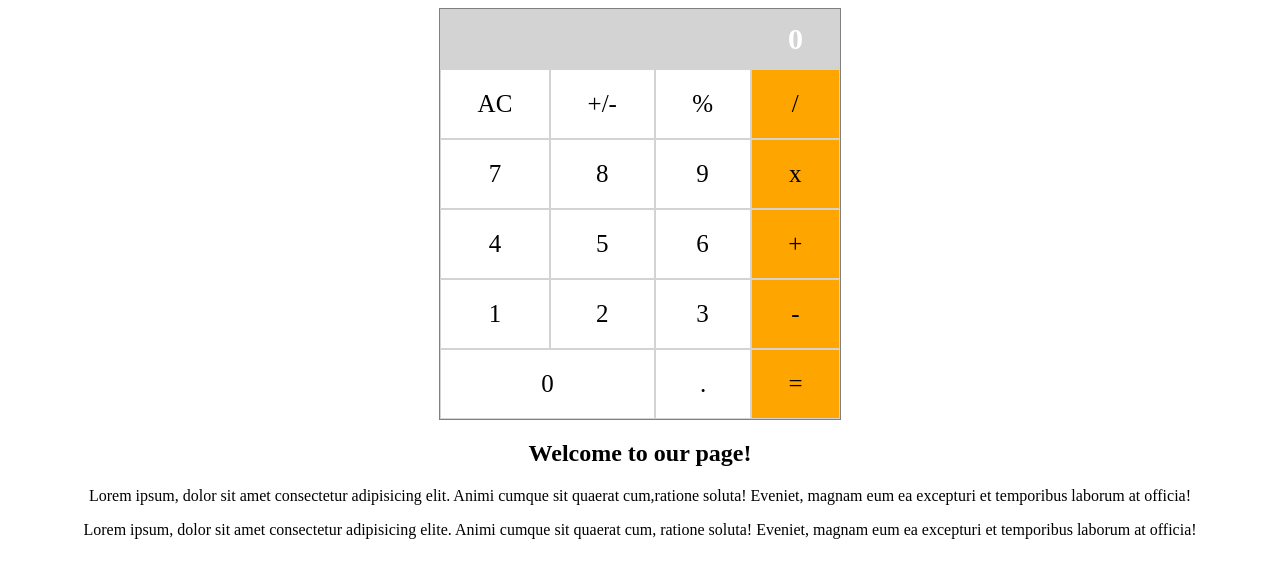
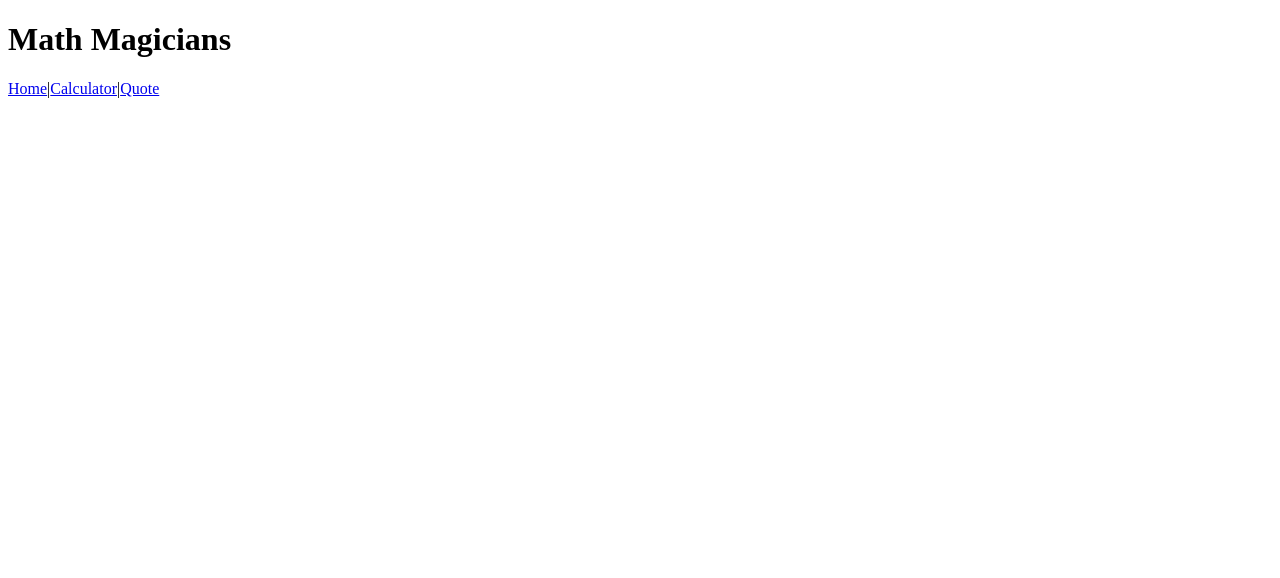
Before and after one commit to MarcoAurelioAntonio/Math-Magicians, a React (Create React App) app: page / in a window 1280 px wide. Shown: the top 578 px of the page. Built offline with nearby package versions, Linux system fonts and the light colour scheme.

Commit message:
Create navbar and refactor App.js

```diff
--- a/src/App.js
+++ b/src/App.js
@@ -1,13 +1,18 @@
 import './App.css';
+import { Routes, Route, BrowserRouter as Router } from 'react-router-dom';
 import React from 'react';
 import Calculator from './components/calculator';
 import Home from './components/Home';
+import Navbar from './components/Navbar';
 
 const App = () => (
-  <div className="App">
-    <Calculator />
-    <Home />
-  </div>
+  <Router className="App">
+    <Navbar />
+    <Routes>
+      <Route path="Calculator" element={<Calculator />} />
+      <Route path="Home" element={<Home />} />
+    </Routes>
+  </Router>
 );
 
 export default App;
--- /dev/null
+++ b/src/components/Navbar.js
@@ -0,0 +1,17 @@
+import React from 'react';
+import { Link } from 'react-router-dom';
+
+const Navbar = () => (
+  <header>
+    <h1>Math Magicians</h1>
+    <nav>
+      <span><Link to="Home">Home</Link></span>
+      <span>|</span>
+      <span><Link to="Calculator">Calculator</Link></span>
+      <span>|</span>
+      <span><Link to="Quote">Quote</Link></span>
+    </nav>
+  </header>
+);
+
+export default Navbar;
```
